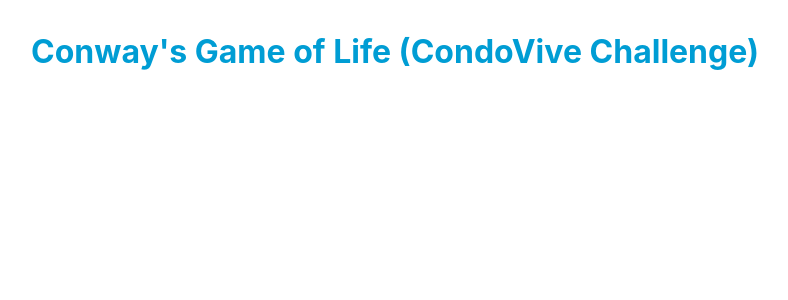
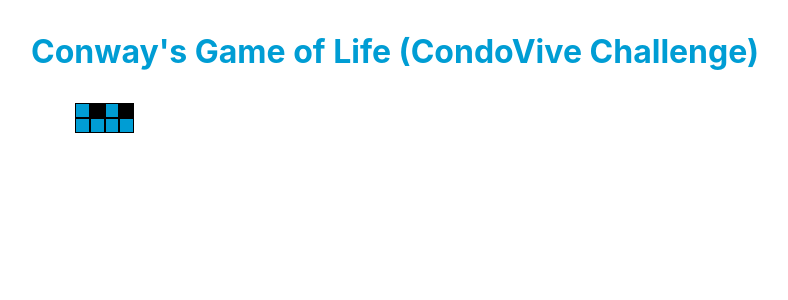
Before and after one commit to EdsonRosales/CondoVive-Challenge, a React (Create React App) app: page / in a window 1280 px wide. Shown: the top 300 px of the page, without its empty margins (245-1033 px from the left). Built offline with nearby package versions, Linux system fonts and the light colour scheme; the HTML template or start-up script is replaced by a standard one.

Commit message:
Styles for the grids and cells, and make a useEffect to draw a initial grid

```diff
--- a/src/components/Cell.jsx
+++ b/src/components/Cell.jsx
@@ -11,7 +11,7 @@ const StyledSpan = styled.span`
     height: 1.6vmin;
     display: block;
     border: 1px solid black;
-    background: ${({ alive }) => alive ? '#009DD4' : transparent};
+    background: ${({ alive }) => alive ? '#009DD4' : 'black'};
 `
 
 export default StyledSpan
--- a/src/components/Grid.jsx
+++ b/src/components/Grid.jsx
@@ -1,25 +1,39 @@
 import React from 'react'
 import Cell from './Cell'
+import styled from 'styled-components'
 
 /**
  *
  * @returns The plane drawn with the points where the cells will inhabit
  */
+
+const StyledMain = styled.main`
+    display: flex;
+    margin: auto;
+    text-align: center;
+    width: 80vmin;
+    flex-direction: column;
+`
+
+const StyledDiv = styled.div`
+    display: flex;
+`
+
 const Grid = ({ grid }) => {
   return (
-    <main>
+    <StyledMain>
         {/* Iteration of the main grid, each grid returns a row */}
         {
-            grid.map(row => <div>
+            grid.map(row => <StyledDiv>
                 {/* Each row will iterate to generate the element and return a column */}
                 {
                     row.map(value =>
                         <Cell alive={value} />
                     )
                 }
-            </div>)
+            </StyledDiv>)
         }
-    </main>
+    </StyledMain>
   )
 }
 
--- a/src/views/MainView.jsx
+++ b/src/views/MainView.jsx
@@ -1,4 +1,7 @@
-import React from 'react'
+import React, { useEffect, useState } from 'react'
+
+import Grid from '../components/Grid'
+
 import styled from 'styled-components'
 
 const Title = styled.h1`
@@ -7,12 +10,34 @@ const Title = styled.h1`
     margin: 2rem;
 `
 
+const gridSize = 50;
+
 const MainView = () => {
-  return (
-      <Title>
-          Conway's Game of Life (CondoVive Challenge)
-      </Title>
-  )
+
+    //State to generate a new grid
+    const [grid, setGrid] = useState([])
+
+    //This effect helps me to fill the grid when the component is starting
+    useEffect(() => {
+
+        const baseGrid = []
+
+        for (let row = 0; row < gridSize; row+=1) {
+            for (let column = 0; column < gridSize; column+=1) {
+
+            }
+        }
+    }, [])
+
+
+    return (
+        <>
+            <Title>
+                Conway's Game of Life (CondoVive Challenge)
+            </Title>
+            <Grid grid={[[1, 0, 1, 0], [1, 1, 1, 1]]} />
+        </>
+    )
 }
 
 export default MainView
```
